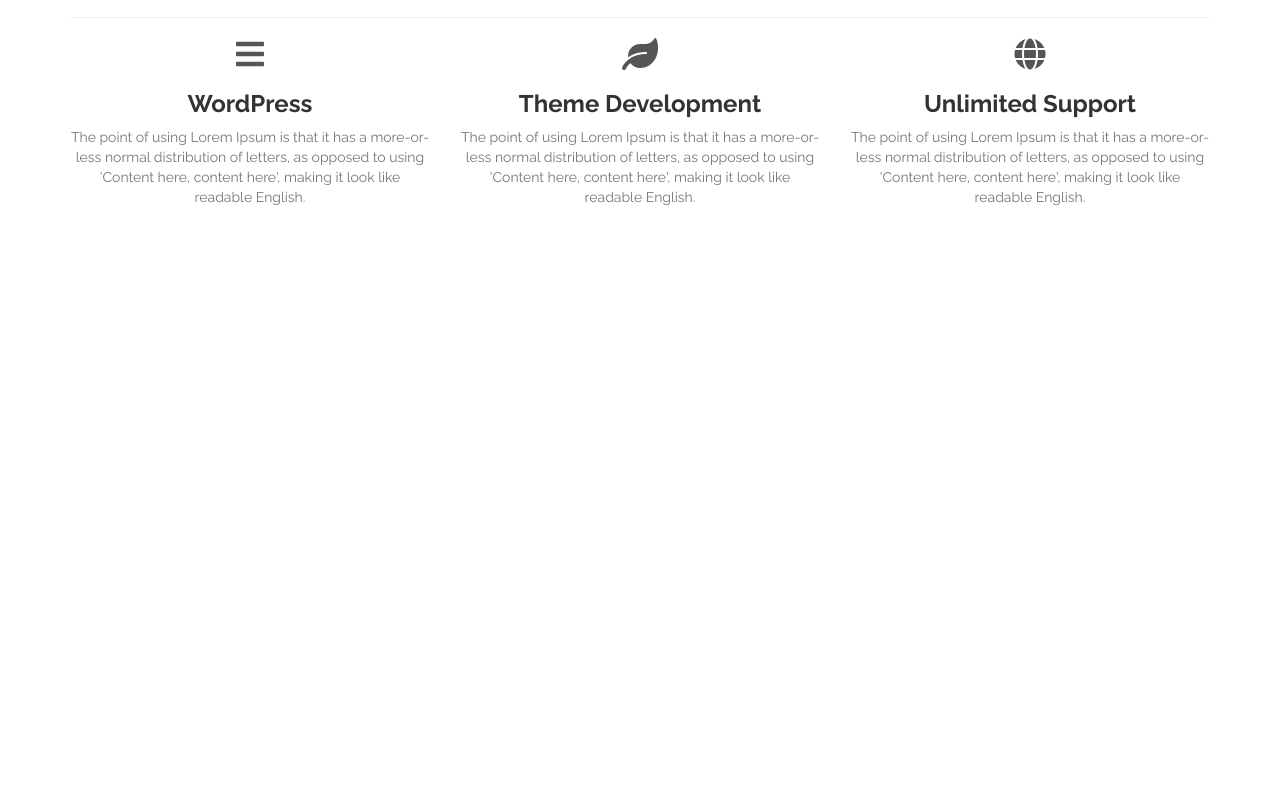
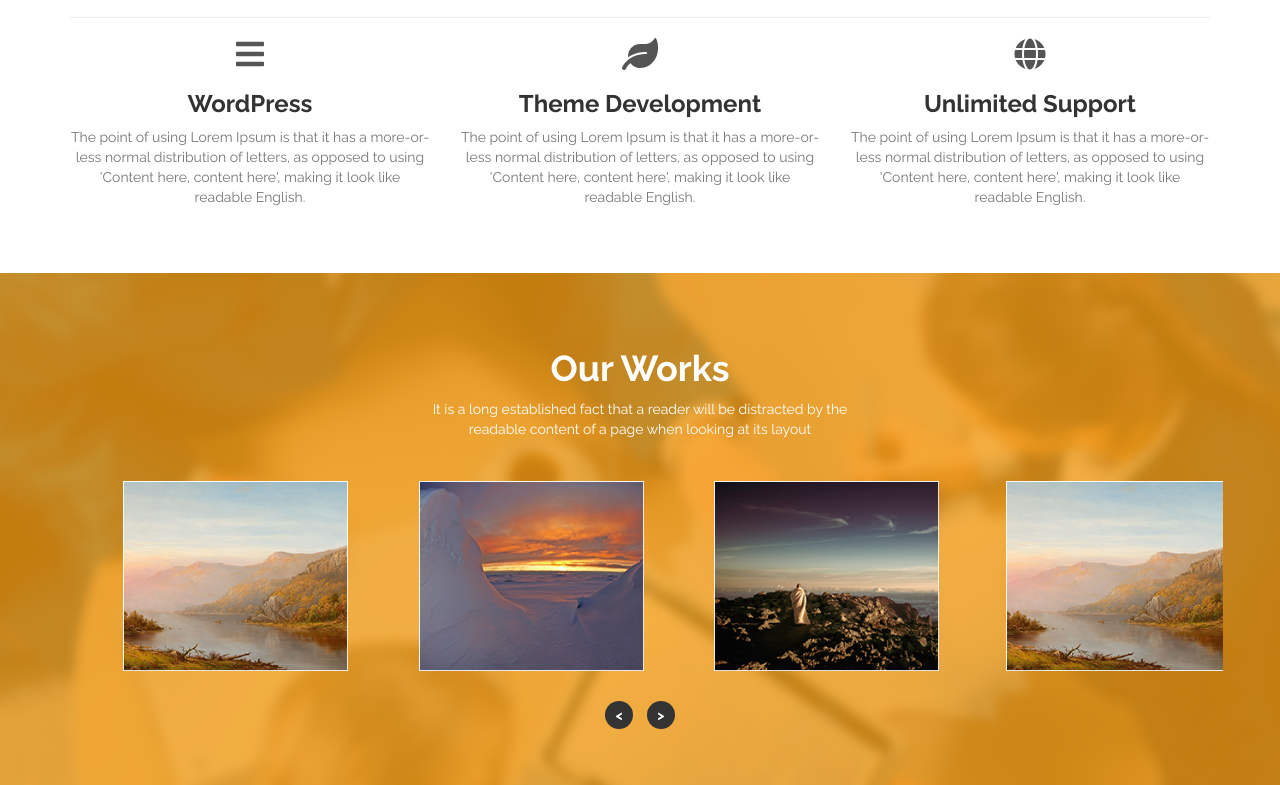
Before and after one commit to bahati2000/corporate-site, a plain HTML site: page index.html in a window 1280 px wide. Shown: the part 990-1775 px from the top of the page. Before the commit the page ends 1263 px from the top, so only its background shows below. Drawn offline with nearby package versions, Linux system fonts and the light colour scheme.

Commit message:
Completed the portfolio-section.

```diff
--- a/css/reset.css
+++ b/css/reset.css
@@ -75,3 +75,7 @@ ul li {
 .section-padding {
 	padding: 56px 0;
 }
+
+.white {
+	color: #fff;
+}
--- a/index.html
+++ b/index.html
@@ -119,6 +119,86 @@
 		</div>
 	</section>
 
+	<section class="portfolio section-padding">
+		<div class="portfolio-header">
+			<h1 class="white">Our Works</h1>
+			<p>It is a long established fact that a reader will be distracted by the<br/>readable content of a page when looking at its layout</p>
+		</div>
+
+		<div class="container">
+			<div class="row">
+				<ul class="portfolio-carousel">
+					<li>
+						<div class="inner-content">
+							<img src="img/portfolio/project1.png">
+							<div class="overlay-content">
+								<h3>Environment Website</h3>
+								<p><a href="#">Click here</a> for details</p>
+							</div>
+						</div>
+					</li>
+					<li>
+						<div class="inner-content">
+							<img src="img/portfolio/project2.png">
+							<div class="overlay-content">
+								<h3>Environment Website</h3>
+								<p><a href="#">Click here</a> for details</p>
+							</div>
+						</div>
+					</li>
+					<li>
+						<div class="inner-content">
+							<img src="img/portfolio/project3.png">
+							<div class="overlay-content">
+								<h3>Environment Website</h3>
+								<p><a href="#">Click here</a> for details</p>
+							</div>
+						</div>
+					</li>
+					<li>
+						<div class="inner-content">
+							<img src="img/portfolio/project4.png">
+							<div class="overlay-content">
+								<h3>Environment Website</h3>
+								<p><a href="#">Click here</a> for details</p>
+							</div>
+						</div>
+					</li><li>
+						<div class="inner-content">
+							<img src="img/portfolio/project2.png">
+							<div class="overlay-content">
+								<h3>Environment Website</h3>
+								<p><a href="#">Click here</a> for details</p>
+							</div>
+						</div>
+					</li><li>
+						<div class="inner-content">
+							<img src="img/portfolio/project4.png">
+							<div class="overlay-content">
+								<h3>Environment Website</h3>
+								<p><a href="#">Click here</a> for details</p>
+							</div>
+						</div>
+					</li><li>
+						<div class="inner-content">
+							<img src="img/portfolio/project4.png">
+							<div class="overlay-content">
+								<h3>Environment Website</h3>
+								<p><a href="#">Click here</a> for details</p>
+							</div>
+						</div>
+					</li>
+				</ul>
+				<ul class="portfolio-nav">
+					<li id="prev">&lt;</li>
+					<li id="next">&gt;</li>
+				</ul>
+			</div>
+		</div>
+
+
+	</section>
+
 <!-- scripts -->
 <script type="text/javascript" src="js/bootstrap.min.js"></script>
 </body>
--- a/js/main.js
+++ b/js/main.js
@@ -26,6 +26,31 @@ $(document).ready(function() {
 		}
 	});
 
+
+	$('.portfolio-carousel').carouFredSel({
+
+		responsive: true,
+		width: '100%',
+		circular: true,
+		prev: '#prev',
+		next: '#next',
+		scroll: {
+			items:1,
+			duration:1000,
+			pauseOnHover: true
+		},
+		auto: true,
+		items: {
+			visible: {
+				min: 1,
+				max: 4
+			},
+		height: "variable"
+		}
+	});
+
+
+
 	$(window).scroll(function() {
 
 		var top = $(window).scrollTop();
--- a/style.css
+++ b/style.css
@@ -5,6 +5,9 @@ header {
 	position: fixed;
 	z-index: 10;
 	width: 100%;
+	-webkit-transition: all 0.3s ease-in;
+	-moz-transition: all 0.3s ease-in;
+	-o-transition: all 0.3s ease-in;
 }
 
 header a.logo {
@@ -110,6 +113,92 @@ header nav ul li a:hover {
 	color: #555;
 }
 
-.services-header {
+.services-header, .portfolio-header {
 	margin-bottom: 42px;
+	text-align: center;
 }
+
+.portfolio {
+	color: #fff;
+	background: url('img/portfolio/portfolio-bg.png');
+	background-attachment: fixed;
+	background-size: 100% 100%;
+}
+
+.portfolio .inner-content
+{
+	position: relative;
+	width: 265px;
+	width: 225px;
+}
+
+.portfolio .inner-content img {
+	width: 100%;
+	height: 100%;
+}
+
+.portfolio .inner-content .overlay-content {
+	position: absolute;
+	top: 100%;
+	left: 0px;
+	text-align: center;
+	background: rgba(0, 0, 0, 0.8);
+	width: 100%;
+	height: 100%;
+	transition: all 0.3s ease-in;
+	-webkit-transition: all 0.3s ease-in;
+	-moz-transition: all 0.3s ease-in;
+	-o-transition: all 0.3s ease-in;
+}
+
+.portfolio-carousel li {
+	margin-right: 10px;
+	margin-left: 10px;
+}
+
+.portfolio .inner-content .overlay-content h3, .portfolio .inner-content .overlay-content p {
+	color: white;
+}
+
+.portfolio .inner-content .overlay-content h3 {
+	padding-top: 20%;
+	color: #e74c3c;
+}
+
+.portfolio .inner-content:hover .overlay-content {
+	top: 0px;
+}
+
+.portfolio .inner-content .overlay-content p a {
+	color: #2d82d8;
+	font-weight: bold;
+}
+
+.portfolio .portfolio-nav {
+	text-align: center;
+	margin-top: 30px;
+}
+
+.portfolio .portfolio-nav li {
+	cursor: pointer;
+	margin-right: 10px;
+	font-size: 14px;
+	width: 28px;
+	height: 28px;
+	line-height: 28px;
+	background-color: #333;
+	color: #fff;
+	font-weight: bold;
+	border-radius: 50%;
+	-webkit-border-radius: 50px;
+	-moz-border-radius: 50px;
+
+}
+
+.portfolio .portfolio-nav li:last-child {
+	margin-right: 0px;
+}
+
+.portfolio .portfolio-nav li:hover {
+	background-color: #e74c3c;
+}
```
Also changed, not shown: img/portfolio/portfolio-bg.png (renamed from img/portfolio-bg.png), img/portfolio/project1.png (renamed from img/projects/project1.png), img/portfolio/project2.png (renamed from img/projects/project2.png), img/portfolio/project3.png (renamed from img/projects/project3.png), img/portfolio/project4.png (renamed from img/projects/project4.png), 4 other files.
